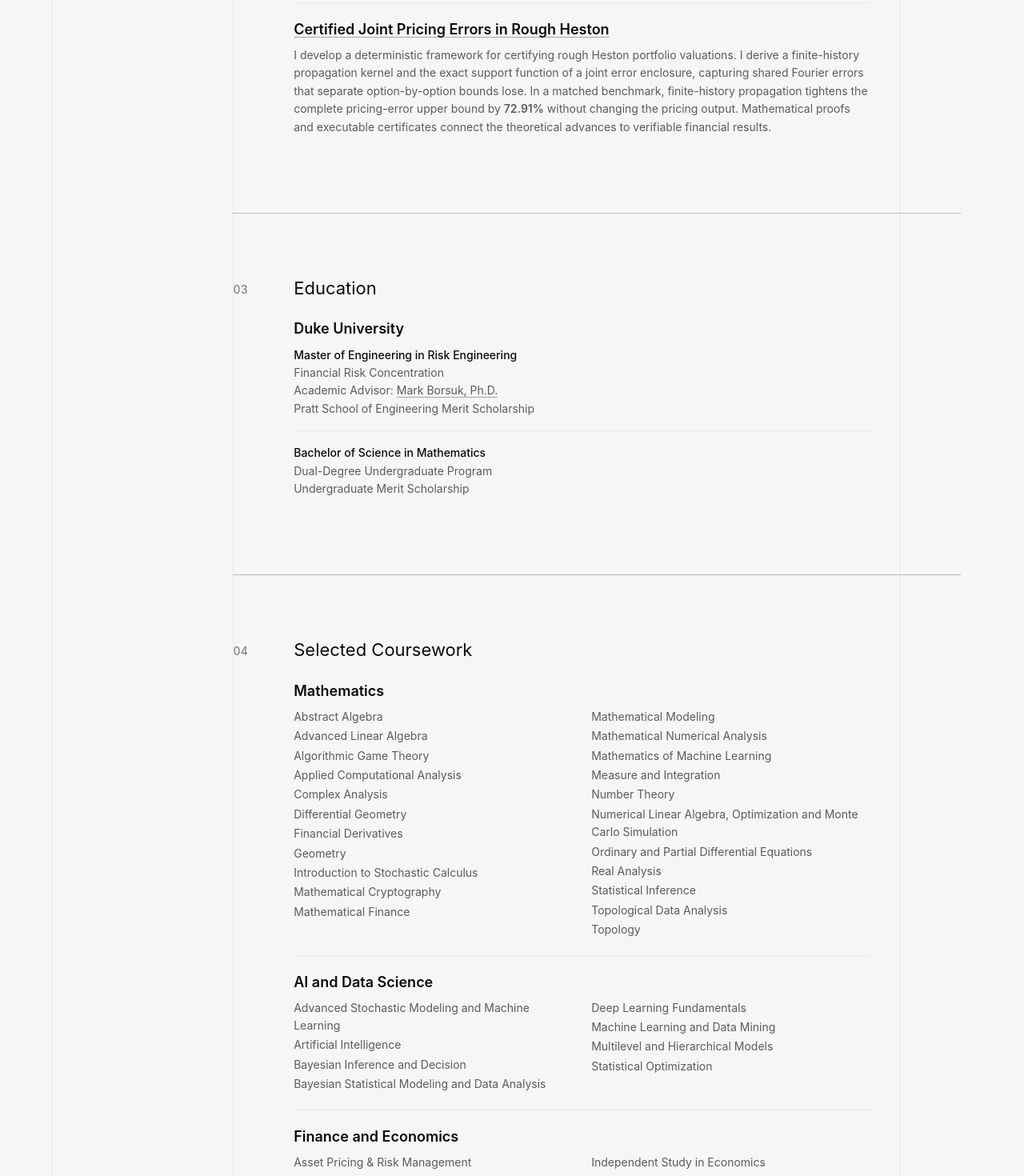
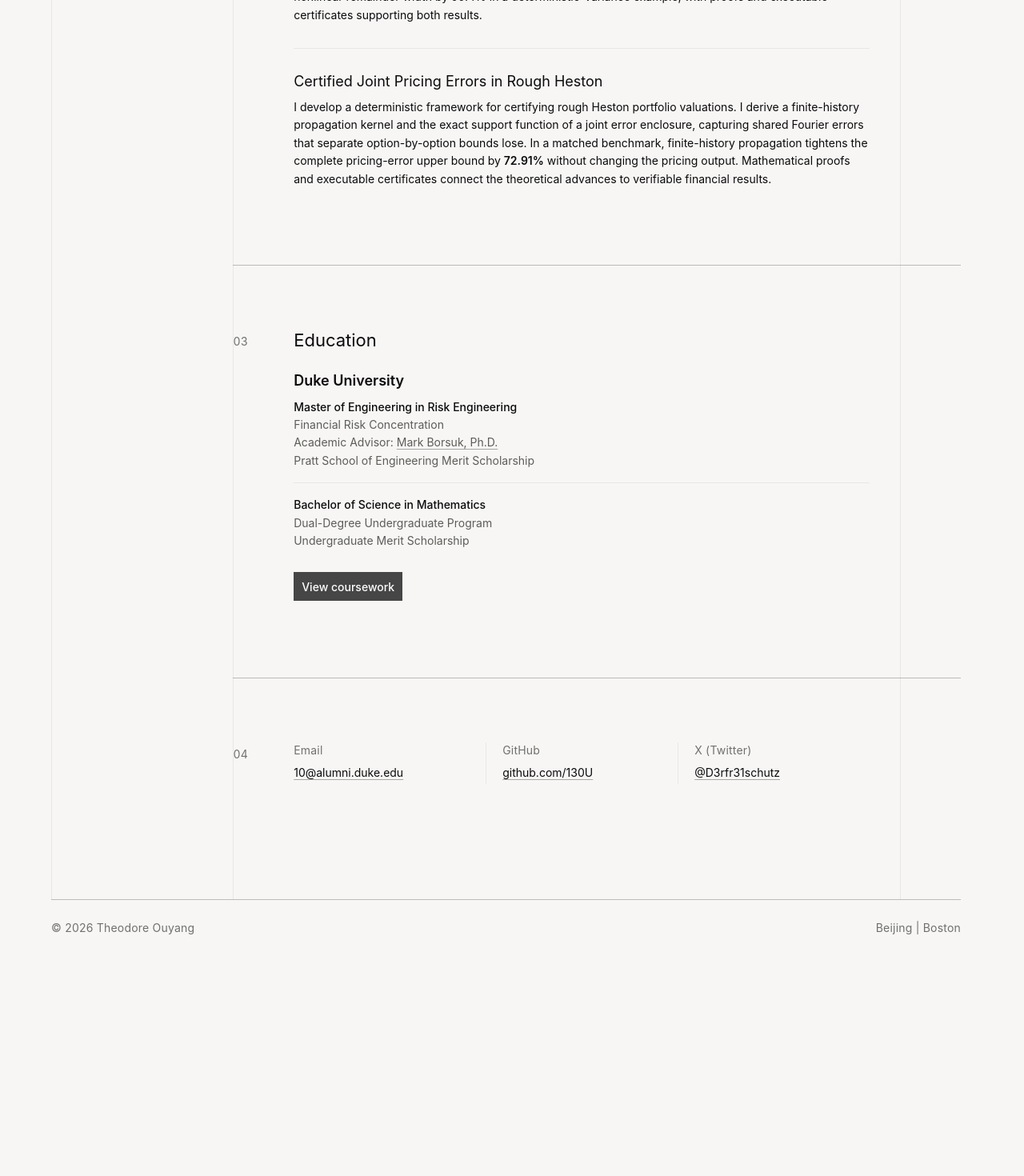
Before and after one commit to 130U/130U.github.io, a Next.js app in the folder website/: page / in a window 1280 px wide. Shown: the part 1780-3250 px from the top of the page at 80% size. After the commit the page ends 2984 px from the top, so only its background shows below. Built offline with nearby package versions, Linux system fonts and the light colour scheme; a web font is replaced by a local one.

Commit message:
Refine research and experience navigation and collapse coursework (#46)

```diff
--- a/website/app/components/AboutContent.tsx
+++ b/website/app/components/AboutContent.tsx
@@ -52,12 +52,12 @@
           <div>
             {selectedResearchProjects.map((project) => (
               <article className={styles.researchEntry} key={project.slug} id={project.slug}>
-                <h3 className={styles.researchTitle}>
-                  <Link href={project.path}>{project.title}</Link>
-                </h3>
+                <Link className={styles.researchLink} href={project.path} aria-labelledby={`${project.slug}-title`}>
+                  <h3 className={styles.researchTitle} id={`${project.slug}-title`}>{project.title}</h3>
                   {researchSummaries[project.slug].map((paragraph, index) => (
                     <p className={styles.researchSummary} key={index}>{paragraph}</p>
                   ))}
+                </Link>
               </article>
             ))}
           </div>
@@ -87,17 +87,14 @@
               <p className="education-note">Undergraduate Merit Scholarship</p>
             </article>
           </div>
-        </div>
-      </section>
-
-      <section className={styles.section} id="coursework" aria-labelledby="coursework-heading">
-        <p className={styles.sectionIndex} aria-hidden="true">04</p>
-        <div className={styles.sectionBody}>
-          <h2 className={styles.sectionTitle} id="coursework-heading">Selected Coursework</h2>
+          <details className={styles.coursework} id="coursework">
+            <summary className={styles.courseworkButton}>View coursework</summary>
+            <div className={styles.courseworkContent}>
+              <h3 className={styles.courseworkHeading} id="coursework-heading">Selected Coursework</h3>
               <div className={styles.courseGrid}>
                 {courseworkGroups.map((group) => (
                   <article key={group.title}>
-                <h3 className={styles.courseTitle}>{group.title}</h3>
+                    <h4 className={styles.courseTitle}>{group.title}</h4>
                     <ul className="course-list">
                       {group.courses.map((course) => <li key={course}>{course}</li>)}
                     </ul>
@@ -105,10 +102,12 @@
                 ))}
               </div>
             </div>
+          </details>
+        </div>
       </section>
 
       <section className={styles.section} id="contact" aria-label="Contact">
-        <p className={styles.sectionIndex} aria-hidden="true">05</p>
+        <p className={styles.sectionIndex} aria-hidden="true">04</p>
         <div className={styles.sectionBody}>
           <ul className={styles.contactStrip}>
             <li>
@@ -119,6 +118,10 @@
               <span className={styles.contactLabel}>GitHub</span>
               <a href="https://github.com/130U" rel="me">github.com/130U</a>
             </li>
+            <li>
+              <span className={styles.contactLabel}>X (Twitter)</span>
+              <a href="https://x.com/D3rfr31schutz" rel="me">@D3rfr31schutz</a>
+            </li>
           </ul>
         </div>
       </section>
--- a/website/app/home.module.css
+++ b/website/app/home.module.css
@@ -86,10 +86,24 @@
   letter-spacing: 0;
 }
 
-.researchEntry + .researchEntry {
+.researchEntry {
   border-top: 1px solid var(--rule);
-  margin-top: 20px;
-  padding-top: 20px;
+}
+
+.researchLink {
+  display: block;
+  padding: 28px 0 30px;
+  color: var(--ink);
+  transition: color 180ms var(--ease-out);
+}
+
+.researchEntry:last-child .researchLink {
+  padding-bottom: 0;
+}
+
+.researchLink:focus-visible,
+.researchLink:active {
+  color: var(--accent);
 }
 
 .researchTitle,
@@ -105,17 +119,17 @@
 
 .researchSummary {
   margin: 8px 0 0;
-  color: var(--supporting-ink);
+  color: inherit;
   font-size: var(--type-reading);
   line-height: var(--reading-leading);
   text-wrap: pretty;
 }
 
-.researchTitle a {
-  color: var(--ink);
+.researchTitle {
+  font-weight: 400;
+  text-wrap: pretty;
 }
 
-.researchTitle a,
 .contactStrip a {
   max-width: 100%;
   text-decoration: underline;
@@ -126,8 +140,6 @@
   transition: color 180ms var(--ease-out), text-decoration-color 180ms var(--ease-out);
 }
 
-.researchTitle a:focus-visible,
-.researchTitle a:active,
 .contactStrip a:focus-visible,
 .contactStrip a:active {
   color: var(--accent);
@@ -170,6 +182,54 @@
   margin-top: 0;
 }
 
+.coursework {
+  margin-top: 28px;
+  scroll-margin-top: 32px;
+}
+
+.courseworkButton {
+  display: flex;
+  align-items: center;
+  width: fit-content;
+  min-height: 36px;
+  padding: 7px 10px;
+  color: #fff;
+  background: #464646;
+  font-size: var(--type-action);
+  font-weight: 500;
+  line-height: var(--interface-leading);
+  list-style: none;
+  cursor: pointer;
+  transition: background-color 180ms var(--ease-out);
+}
+
+.courseworkButton::-webkit-details-marker {
+  display: none;
+}
+
+.courseworkButton:focus-visible {
+  outline: 2px solid var(--accent);
+  outline-offset: 4px;
+}
+
+.courseworkButton:active,
+.coursework[open] > .courseworkButton {
+  background: var(--accent);
+}
+
+.courseworkContent {
+  margin-top: 28px;
+  padding-top: 24px;
+  border-top: 1px solid var(--rule);
+}
+
+.courseworkHeading {
+  margin: 0 0 24px;
+  font-size: var(--type-subheading);
+  font-weight: 400;
+  line-height: var(--subheading-leading);
+}
+
 .courseGrid article {
   min-width: 0;
 }
@@ -198,7 +258,7 @@
 
 .contactStrip {
   display: grid;
-  grid-template-columns: repeat(2, minmax(0, 1fr));
+  grid-template-columns: repeat(3, minmax(0, 1fr));
   margin: 0;
   padding: 0;
   list-style: none;
@@ -212,7 +272,7 @@
 }
 
 .contactStrip li + li {
-  padding-left: 28px;
+  padding-left: 20px;
   border-left: 1px solid var(--rule);
 }
 
@@ -233,15 +293,20 @@
 }
 
 @media (hover: hover) and (pointer: fine) {
-  .researchTitle a:hover,
+  .researchLink:hover,
   .contactStrip a:hover {
     color: var(--accent);
     text-decoration-color: var(--accent);
   }
+
+  .courseworkButton:hover {
+    background: var(--accent);
+  }
 }
 
 @media (pointer: coarse) {
-  .contactStrip a {
+  .contactStrip a,
+  .courseworkButton {
     min-height: 44px;
   }
 }
@@ -306,7 +371,8 @@
 }
 
 @media (prefers-reduced-motion: reduce) {
-  .researchTitle a,
+  .researchLink,
+  .courseworkButton,
   .contactStrip a {
     transition: none;
   }
--- a/website/content/protected-sources.json
+++ b/website/content/protected-sources.json
@@ -3,11 +3,11 @@
   "normalization": "LF",
   "sources": {
     "app/experience/page.tsx": "993f5aa641588d4cd2d5ea7ef7d7826e1b5cafbd06b1bc2bc704f802e23df777",
-    "app/components/experience/ExperienceContent.tsx": "4fa27f8b87ffc9e798846da715e10f72aa7c18947786aad113fb1b1260d4e7f0",
+    "app/components/experience/ExperienceContent.tsx": "0673dc16794a98f134eda5ba400c9115dbec4a52a781971b27c1e8b3f87dd674",
     "app/components/experience/ExperienceDetails.tsx": "fc0d3ca896ab636dcadcb5370cb176065f70cd748b2cfbdfb89271fe83b8e261",
     "app/lib/content/experience-showcase.ts": "c769e21ec5ba92d66d439746d1090eee5c83ea129e69b30b21943d18325512dd",
     "content/experience-showcase.json": "5003dd0195067ee81adff9cc80ec70f7b35d474f1d717e6da0ba9e1eff8f33f3",
-    "app/components/AboutContent.tsx": "6f5861525912ac8a692478b4d7f442f7308b6cecb566c66a36d407ea1f28f843",
+    "app/components/AboutContent.tsx": "fcd1ad77ffb55ffe4f8f9e0146813d542374b74998b85b40c66159359282f5f2",
     "app/lib/content/about.ts": "8d79e72133dcbcae9523771a099f53f0aecb879cea384769ff6bb0144e05626f",
     "app/components/research/ResearchArticle.tsx": "4abb9ad9ee42d0c71ead3b0f43846320cc06a4c79454d91cb9e32ade0fa356f5",
     "app/components/research/ResearchMath.tsx": "a61ffe67375e2c50a7cac7167f39ff39ef7a115d6aa240c14f9240b9361e54cf",
```
Also changed, not shown: website/app/components/experience/Experience.module.css (+32 -14 lines), website/app/components/experience/ExperienceContent.tsx (+6 -1 lines), website/content/visible-copy-manifest.json, 2 other files (tests, documents, lock files or other folders). Lines whose indentation alone changed are shown as unchanged.
